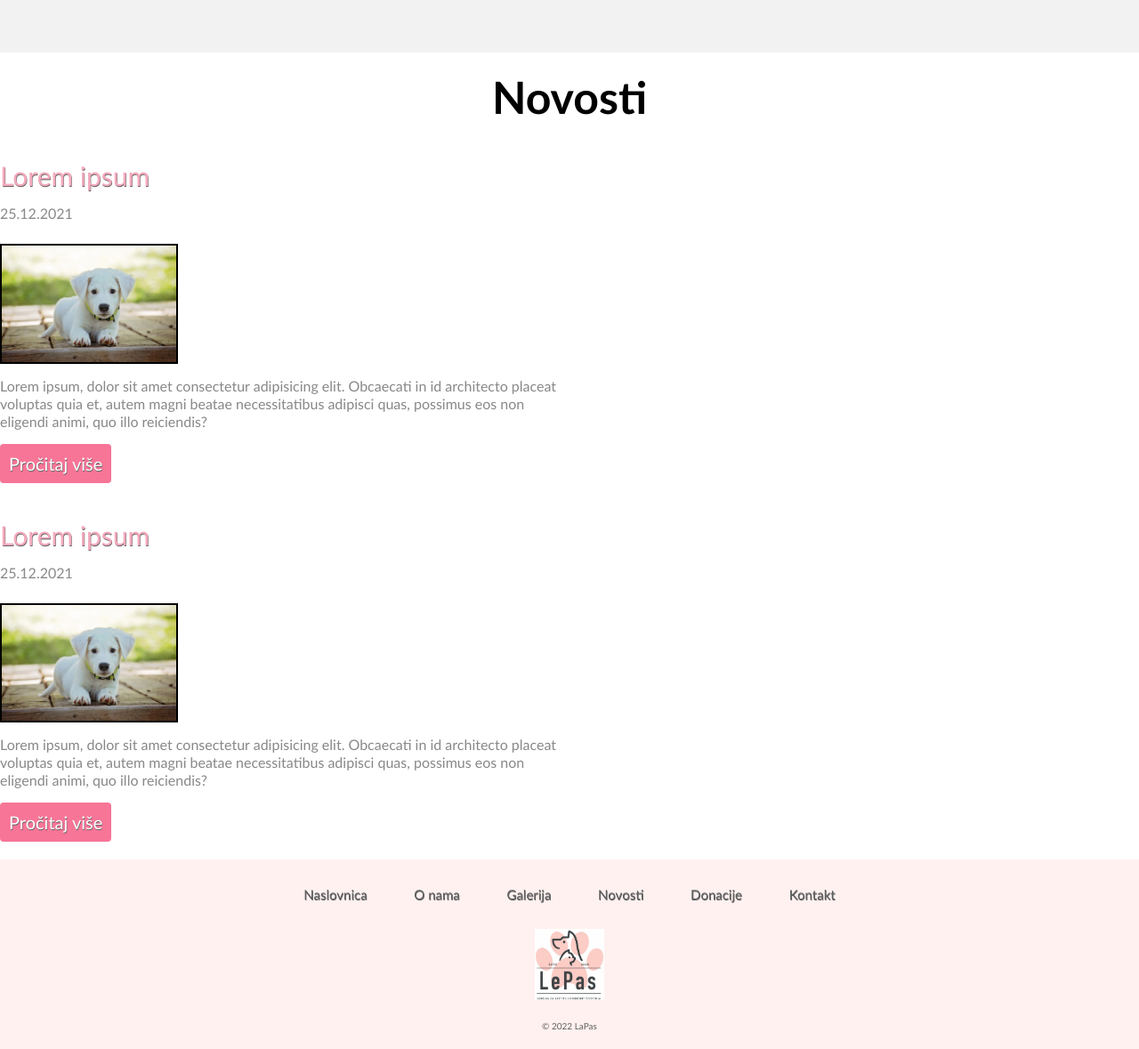
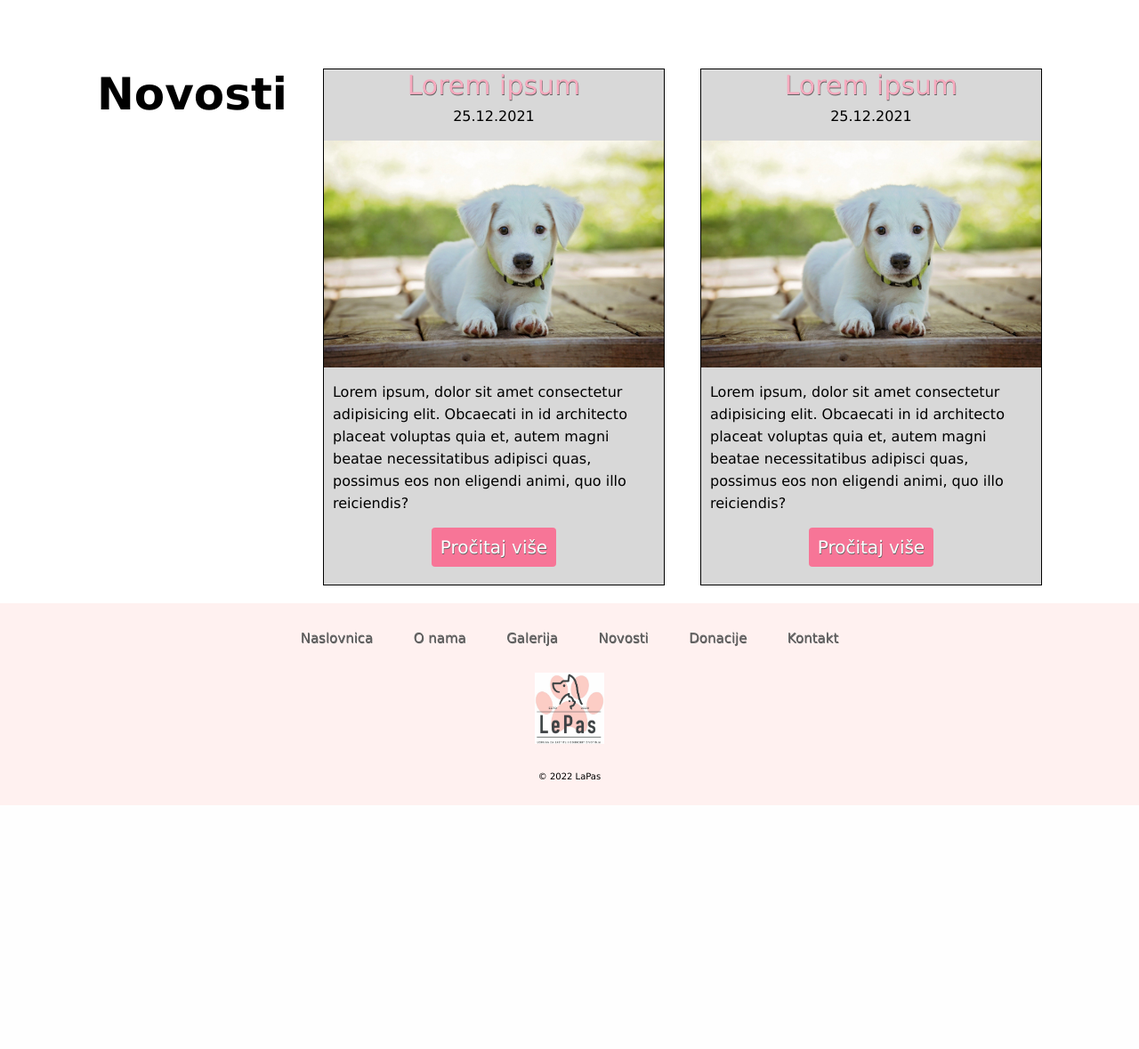
Before and after one commit to SonilPro/LePas-Website, a PHP site: page / in a window 1280 px wide. Shown: the part 1171-2350 px from the top of the page at 89% size. After the commit the page ends 2076 px from the top, so only its background shows below. Run offline with PHP 8.4, Linux system fonts and the light colour scheme; some libraries are stand-ins or nearby versions.

Commit message:
Update style.css

```diff
--- a/style.css
+++ b/style.css
@@ -3,10 +3,11 @@
   padding: 0;
   box-sizing: border-box;
 }
+
 body {
-  font-family: "Gill Sans", "Gill Sans MT", Calibri, "Trebuchet MS", sans-serif;
-  font-family: "Trebuchet MS", "Lucida Sans Unicode", "Lucida Grande", "Lucida Sans", Arial, sans-serif;
+  font-family: Verdana, Arial, Tahoma, Serif;
 }
+
 header {
   box-shadow: 0px 3px 10px rgb(107, 107, 107);
   background-color: white;
@@ -15,27 +16,35 @@ header {
   align-items: center;
   gap: 50px;
 }
+
 header {
   display: flex !important;
   justify-content: center;
   width: 100%;
 }
+
 h2 {
   font-size: 50px;
   text-align: center;
 }
+
 a {
   text-decoration: none;
   font-size: 20px;
   white-space: nowrap;
   text-shadow: 0.5px 0.5px #616161;
 }
+
 p {
-  color: #5f5f5f;
+  color: black;
+  font-weight: 300;
+  line-height: 25px;
 }
+
 li {
   list-style: none;
 }
+
 nav {
   justify-content: space-between;
   display: flex !important;
@@ -232,68 +274,89 @@ section {
   align-items: center;
   justify-content: space-around;
 }
+
 .option h3 {
   color: white;
   font-size: 30px;
   font-weight: bolder;
 }
+
 .option p {
   color: white;
   font-size: 20px;
   width: 70%;
 }
+
 .option .button {
   position: relative;
   width: 70%;
   border-radius: unset;
 }
+
 .option img {
   width: 100%;
 }
+
 .news-wrapper {
   width: 100%;
   display: flex;
   justify-content: center;
   align-items: center;
   padding: 20px 0px;
+  flex-direction: column;
+  gap: 40px;
 }
+
 .news {
   max-width: 1300px;
   display: flex;
-  flex-direction: column;
+  flex-direction: row;
+  justify-content: center;
   gap: 40px;
 }
+
 .news-block {
   text-align: left;
-  width: 50%;
+  width: 30%;
   display: flex;
   flex-direction: column;
-  align-items: flex-start;
-  gap: 15px;
+  align-items: center;
+  gap: 5px;
+  background-color: rgb(216, 216, 216);
+  border: 1px solid black;
+  padding-bottom: 20px;
 }
+.news-block .summary {
+  padding: 10px;
+}
+
 .news-block .date {
   margin-bottom: 10px;
 }
-.news-block .summary {
-  line-height: 20px;
+
+.news-block img {
+  width: 100%;
 }
-.news-block img {
-  width: 200px;
-  border: 2px solid black;
+
+.news-block p {
+  line-height: 25px;
+  color: black;
+  font-weight: 100;
 }
-.news-block p {
-  color: rgb(136, 136, 136);
-}
+
 .news h2 {
   text-align: center;
 }
+
 .news-block .title a {
   font-size: 30px;
   color: #f6aabe;
 }
+
 .news-block .title a:hover {
   color: #fa4b7a;
 }
+
 .button {
   background-color: #f77597;
   padding: 10px 10px;
```
Also changed, not shown: other parts of style.css (+121 -10 lines).
